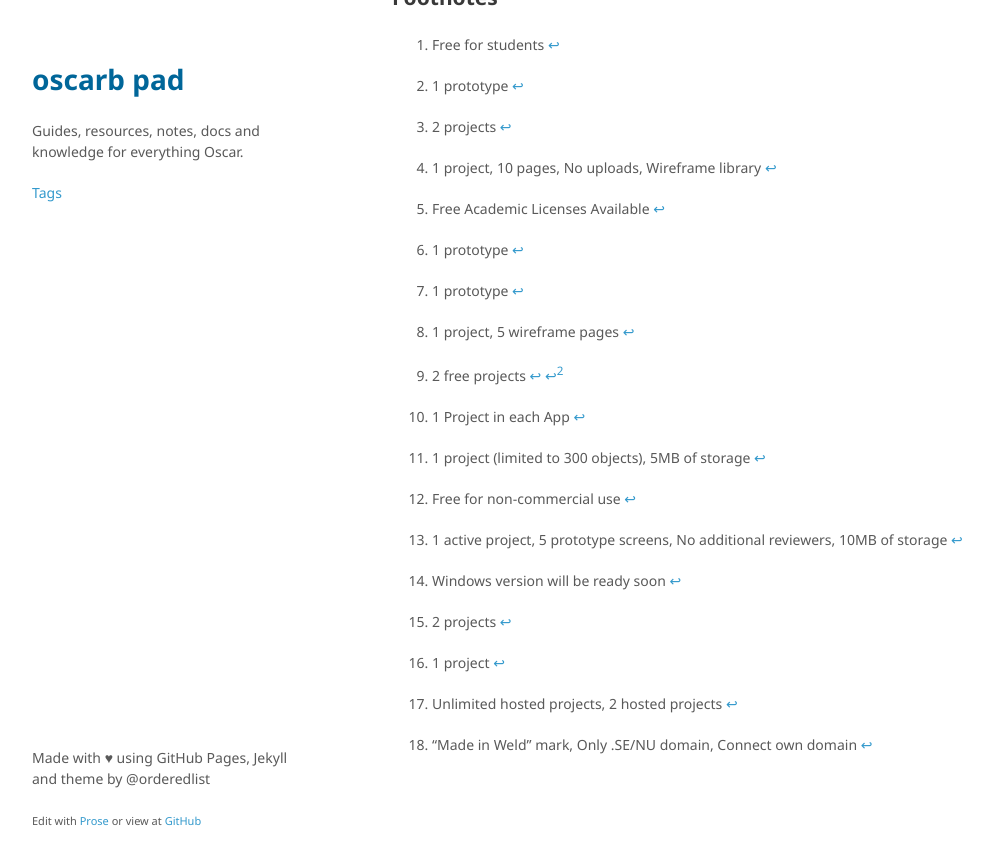
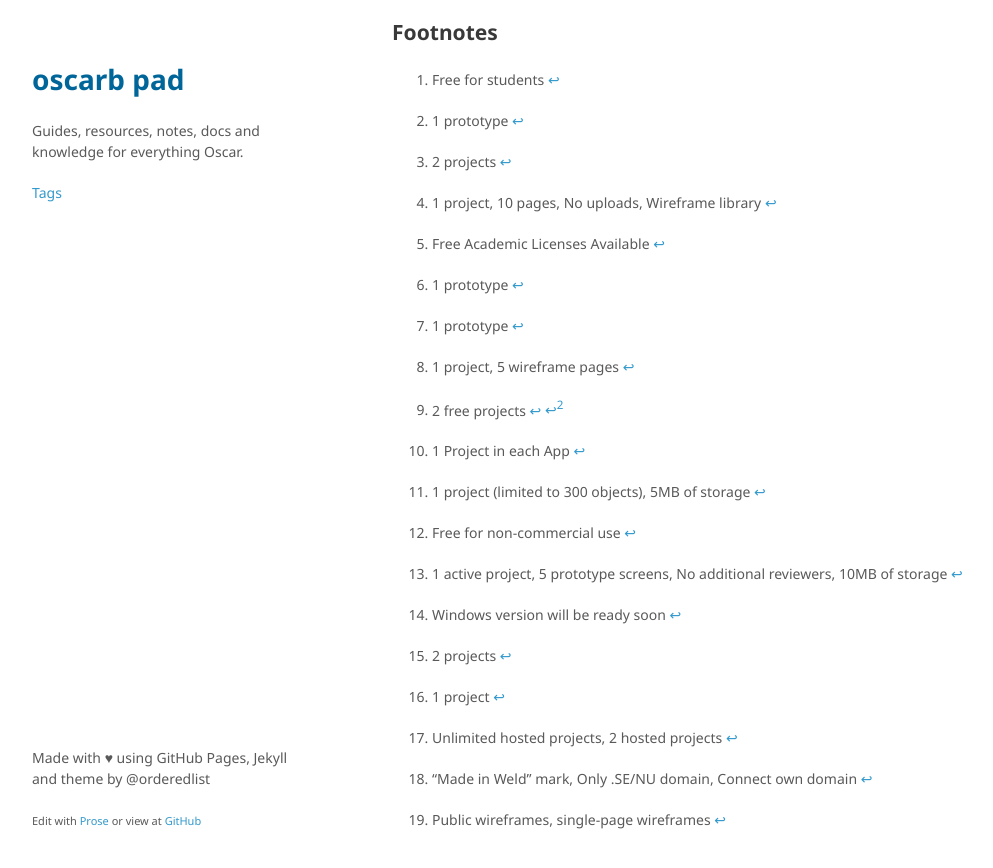
Before and after one commit to oscarb/pad, a Jekyll site: the page built from _docs/prototyping.md, in a window 1280 px wide and 900 px high, scrolled down 2350 px. Shown: the top 868 px of the window, without its empty margins (128-1121 px from the left). Built offline with Jekyll 4.4.1, drawn with Linux system fonts in a browser that asks for light colours; some web fonts are replaced; before the commit the page ends 3175 px from its top, so only the background shows below that; some of the changed text lies outside the part shown.

Commit message:
Updated prototyping.md

```diff
--- a/_docs/prototyping.md
+++ b/_docs/prototyping.md
@@ -93,6 +94,7 @@ Name | Lowest price | Platform | Protype for
 [^prott]: 1 project
 [^webflow]: Unlimited hosted projects, 2 hosted projects
 [^weld]: “Made in Weld” mark, Only .SE/NU domain, Connect own domain
+[^wireframecc]: Public wireframes, single-page wireframes
 
 ## Resources
 * [Comparison of software prototyping tools - Wikipedia](https://en.wikipedia.org/wiki/Comparison_of_software_prototyping_tools)
```
Also changed, not shown: other parts of _docs/prototyping.md (+1 -0 lines).
